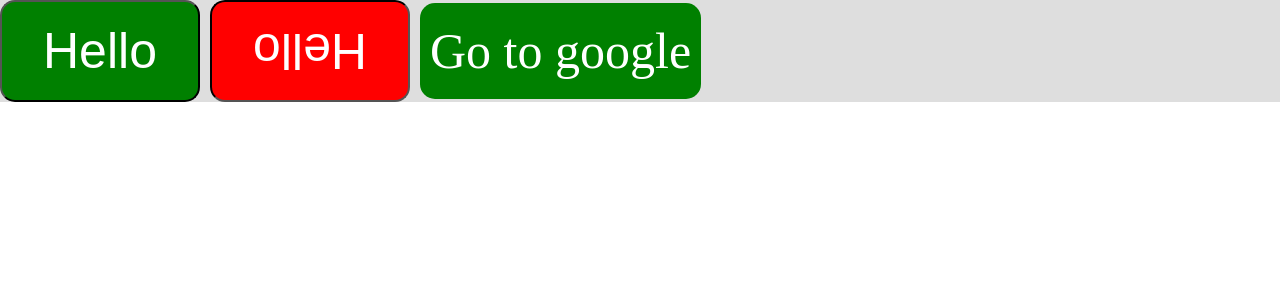
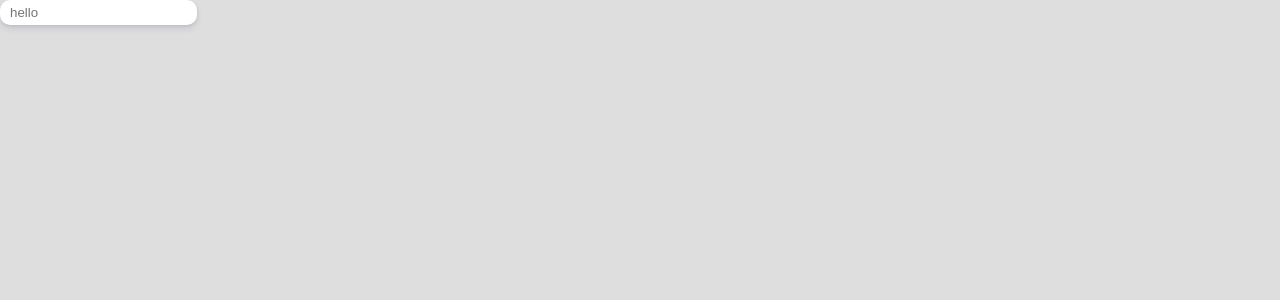
Before and after one commit to minhyeong-jang/styled-components-basics, a React (Create React App) app: page / in a window 1280 px wide. Shown: the top 300 px of the page. Built offline with nearby package versions, Linux system fonts and the light colour scheme.

Commit message:
Study attrs, css extends

```diff
--- a/src/App.js
+++ b/src/App.js
@@ -8,15 +8,28 @@ const GlobalStyle = createGlobalStyle`
   }
 `;
 
+const awesomeCard = css`
+  box-shadow: 0 4px 6px rgba(50, 50, 93, 0.11), 0 1px 3px rgba(0, 0, 0, 0.08);
+  background-color: white;
+  border-radius: 10px;
+  padding: 5px 10px;
+`;
+
+const Input = styled.input.attrs({
+  required: true,
+})`
+  border-radius: 5px;
+  border: 0;
+  ${awesomeCard}
+`;
+
 class App extends Component {
   render() {
     return (
       <React.Fragment>
         <GlobalStyle />
         <Container>
-          <Button>Hello</Button>
-          <Button active rotationTime={3}>Hello</Button>
-          <Anchor href="http://google.com">Go to google</Anchor>
+          <Input placeholder="hello" />
         </Container>
       </React.Fragment>
     );
@@ -25,39 +38,7 @@ class App extends Component {
 
 const Container = styled.div`
   background-color: #dedede;
-`;
-
-const Button = styled.button`
-  color: white;
-  font-size: 50px;
-  padding: 20px 10px;
-  width: 200px;
-  border-radius: 15px;
-  -webkit-appearance: none;
-  cursor: pointer;
-  margin-right: 10px;
-  &:active, &:focus {
-    outline: none;
-  }
-  background-color: ${props => (props.active ? 'red' : 'green')};
-  ${props => {
-    if(props.active) {
-      return css`animation: ${rotation} ${props.rotationTime}s linear infinite`;
-    }
-  }};
-`;
-
-const Anchor = styled(Button.withComponent("a"))`
-  text-decoration: none;
-`;
-
-const rotation = keyframes`
-  from {
-    transform: rotate(0deg)
-  }
-  to {
-    transform: rotate(360deg);
-  }
+  height: 100vh;
 `;
 
 export default App;
```
